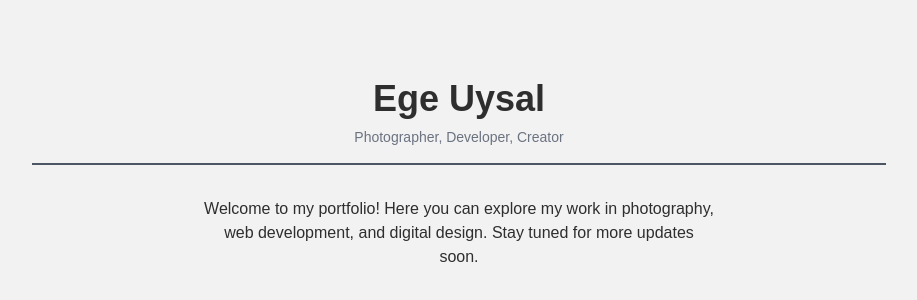
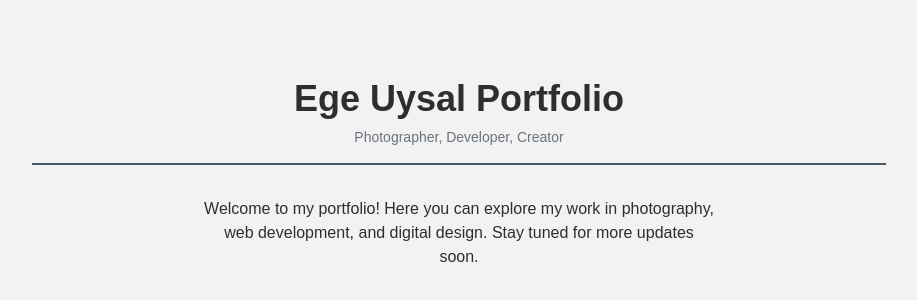
Before and after one commit to egeuysall/Portfolio, a Next.js app: page / in a window 1280 px wide. Shown: the part 218-518 px from the top of the page, without its empty margins (181-1098 px from the left). Built offline with nearby package versions, Linux system fonts and the light colour scheme.

Commit message:
improve seo

```diff
--- a/app/layout.tsx
+++ b/app/layout.tsx
@@ -14,7 +14,7 @@
 
 export const metadata: Metadata = {
   title: {
-    default: "Ege Uysal Portfolio | Creativity",
+    default: "Ege Uysal Portfolio",
     template: "%s | Ege Uysal",
   },
   description: "Explore the portfolio of Ege Uysal, a creative professional in photography, web development, and UI/UX design.",
--- a/app/page.tsx
+++ b/app/page.tsx
@@ -5,7 +5,7 @@
   return (
     <main className="flex flex-col items-center justify-center min-h-screen bg-[#f2f2f2] text-[#2e2e2e]">
       <header>
-        <h1 className="text-4xl font-bold text-center mb-2">Ege Uysal</h1>
+        <h1 className="text-4xl font-bold text-center mb-2">Ege Uysal Portfolio</h1>
         <p className="text-sm text-center text-gray-500 mb-4">
           Photographer, Developer, Creator
         </p>
```
